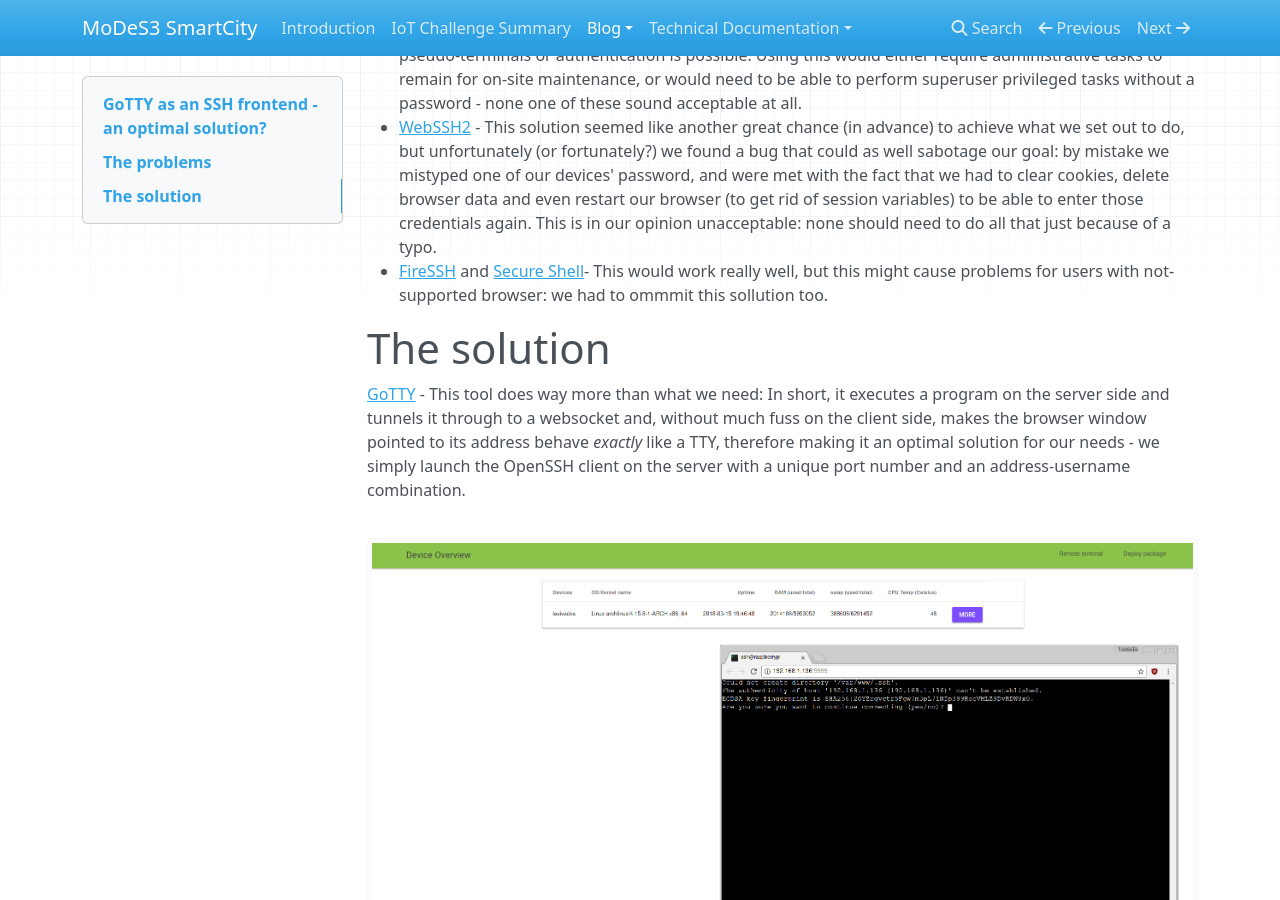
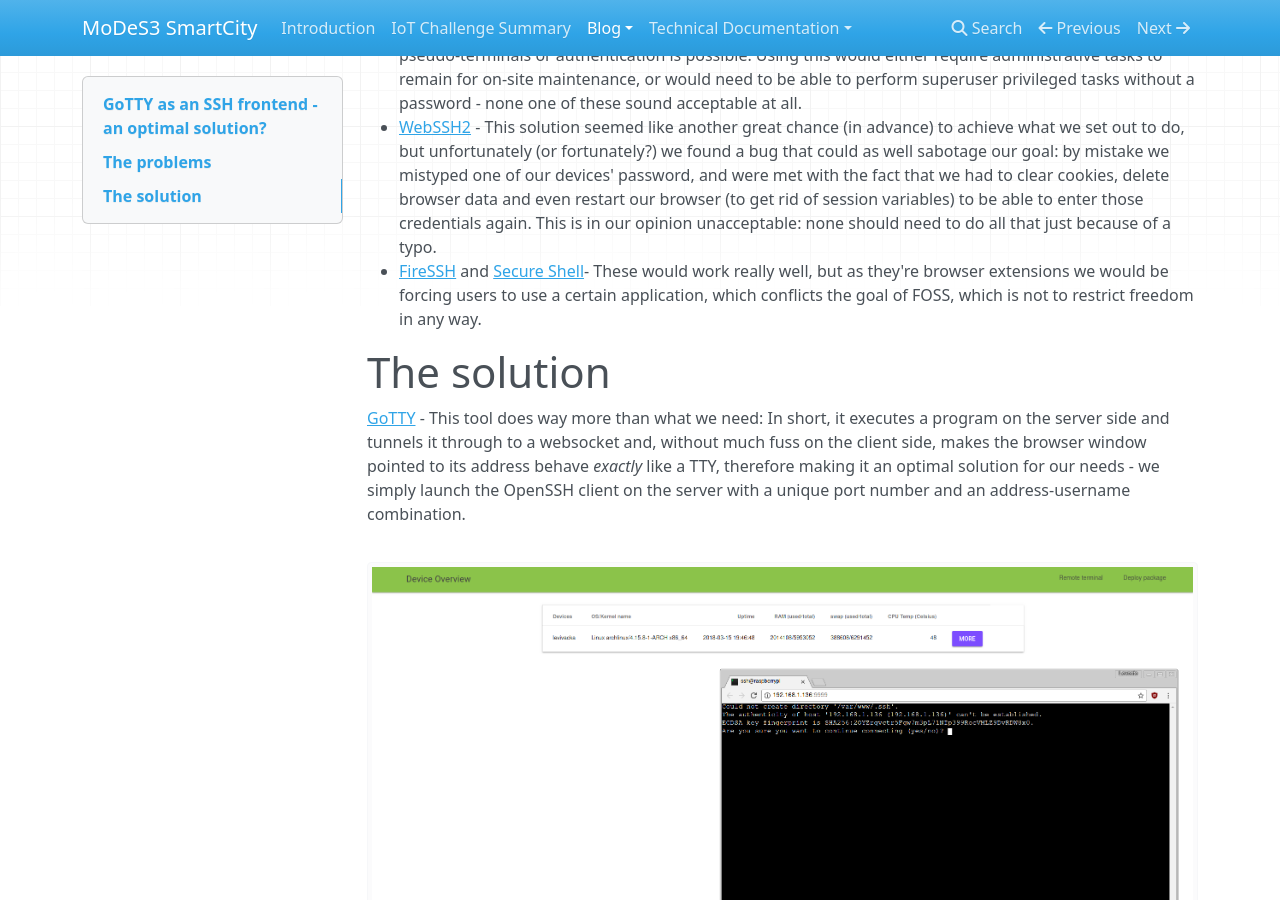
Before and after one commit to FTSRG/modes3-smartcity, an MkDocs documentation site: the page built from docs/blog/dashboard/SSH.md, in a window 1280 px wide and 900 px high, scrolled down 688 px. Built offline with MkDocs 1.6.1, drawn with Linux system fonts in a browser that asks for light colours; nearby versions of some CDN libraries; old or Windows-style settings are respelled for this version of MkDocs.

Commit message:
fixed typos

```diff
--- a/docs/blog/dashboard/SSH.md
+++ b/docs/blog/dashboard/SSH.md
@@ -10,7 +10,7 @@ Out of the 6 clients we tried out we only found one that could mostly satisfy ou
 * [GateOne from liftoff](http://liftoffsoftware.com) - This was quite frankly the most feature-rich implementation that we tested. It has everything we need, and even more - it would be the optimal software for us if we could comply with its licensing terms (AGPLv3): this licensing is not compatible our planned EPL licensing. Furthermore its technical documentation is very sparse, leaving out important details about e.g. the installation process, the configuration file or the overall structure of the product. Hadn't we encountered these issues would have we immediately placed our votes on liftoff's GateOne: professional, versatile and very deeply supported.
 * [Webconsole](http://web-console.org) - Unlike the other tools, this software is not an SSH client, but rather a browser-based terminal emulator. We gave it a try because of its simplicity and a possible path of development would be to fork it, and make it into one - but the implementation itself lacks some useful features as it is: it doesn't count as a *tty* for example (which it states it doesn't, but still, it makes no actual sense) therefore no pseudo-terminals or authentication is possible. Using this would either require administrative tasks to remain for on-site maintenance, or would need to be able to perform superuser privileged tasks without a password - none one of these sound acceptable at all.
 * [WebSSH2](https://github.com/billchurch/WebSSH2) - This solution seemed like another great chance (in advance) to achieve what we set out to do, but unfortunately (or fortunately?) we found a bug that could as well sabotage our goal: by mistake we mistyped one of our devices' password, and were met with the fact that we had to clear cookies, delete browser data and even restart our browser (to get rid of session variables) to be able to enter those credentials again. This is in our opinion unacceptable: none should need to do all that just because of a typo.
-* [FireSSH](https://addons.mozilla.org/en-US/firefox/addon/firessh/) and [Secure Shell](https://chrome.google.com/webstore/detail/secure-shell)- This would work really well, but this might cause problems for users with not-supported browser: we had to ommmit this sollution too.
+* [FireSSH](https://addons.mozilla.org/en-US/firefox/addon/firessh/) and [Secure Shell](https://chrome.google.com/webstore/detail/secure-shell)- These would work really well, but as they're browser extensions we would be forcing users to use a certain application, which conflicts the goal of FOSS, which is not to restrict freedom in any way.
 
 # The solution
 
```
